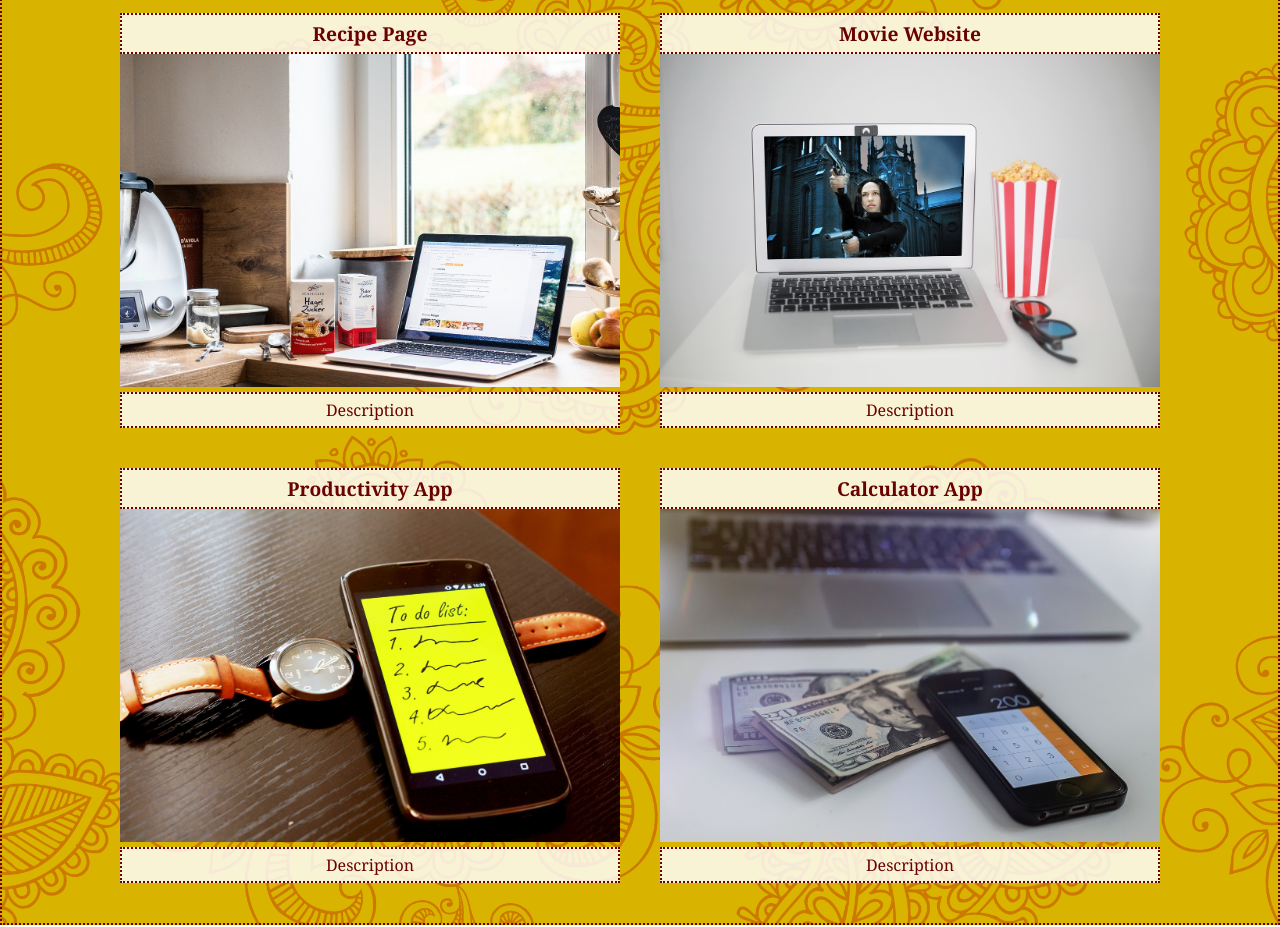
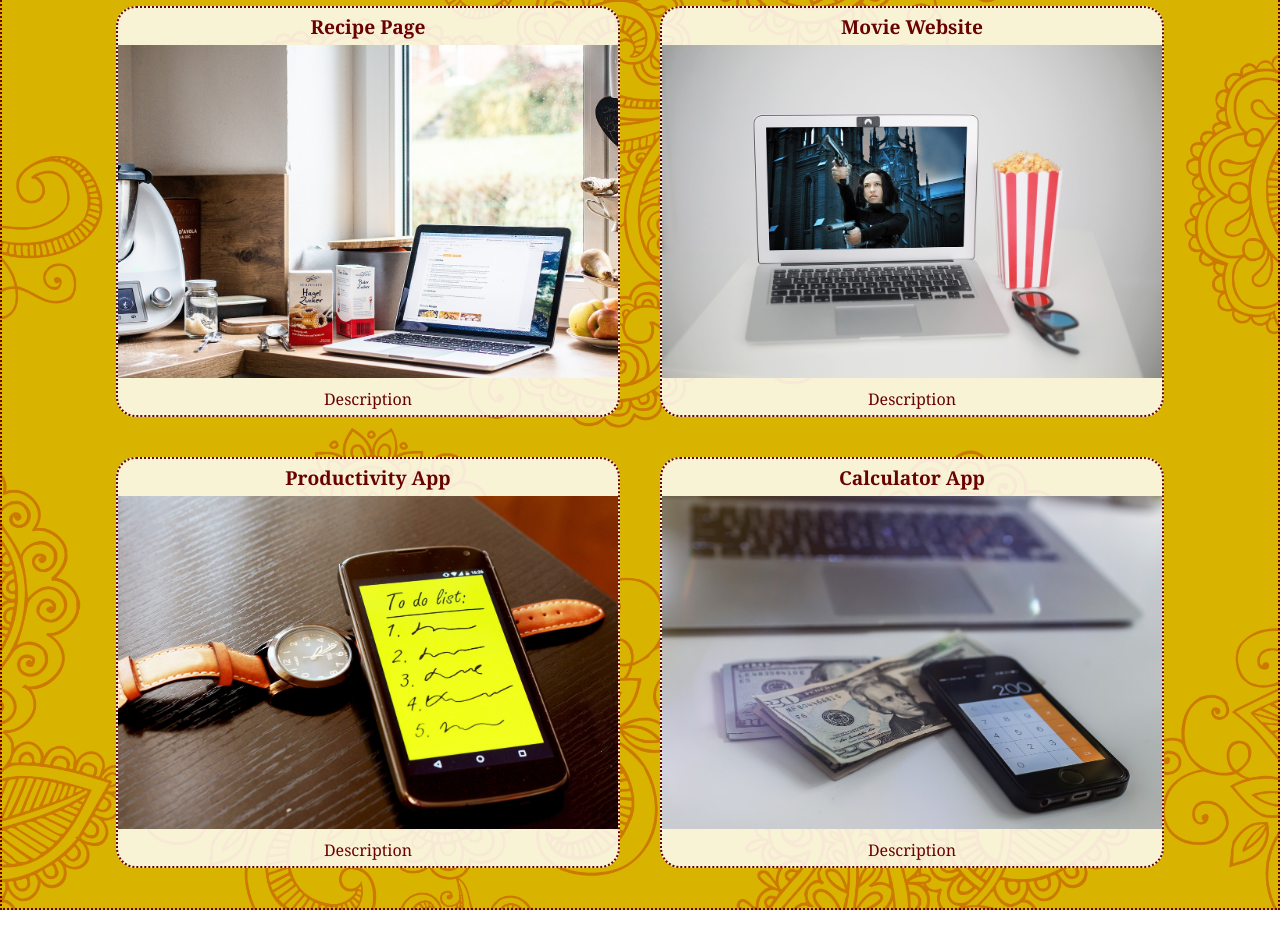
Before and after one commit to ramitaarora/html-css-portfolio, a plain HTML site: page index.html in a window 1280 px wide. Shown: the part 1769-2696 px from the top of the page. Drawn offline with Linux system fonts and the light colour scheme.

Commit message:
fixed project cards styling and links

```diff
--- a/index.html
+++ b/index.html
@@ -50,30 +50,30 @@
         <section id="projects">
             <h1>Projects</h1>
             <section class="project-cards">
-                <div class="card project-1">
-                    <a href="https://ramitaarora.github.io/horiseon-website-refactor/"><h2>Horiseon Refactor</h2></a>
-                    <a href="https://ramitaarora.github.io/horiseon-website-refactor/"><img src="./images/horiseon-screenshot.png" alt="horiseon-screenshot"/></a>
-                    <p>This project was the refactor of the Horiseon website, including cleaning up the the HTML, adding comments in the CSS and modernizing the code.</p>
+                <div class="card">
+                    <a href="https://ramitaarora.github.io/horiseon-website-refactor/"><h2>Horiseon Refactor</h2>
+                   <img src="./images/horiseon-screenshot.png" alt="horiseon-screenshot"/>
+                    <p>This project was the refactor of the Horiseon website, including cleaning up the the HTML, adding comments in the CSS and modernizing the code.</p></a>
                 </div>
-                <div class="card project-2">
-                    <a href="#"><h2>Recipe Page</h2></a>
-                    <a href="#"><img src="./images/recipe-page.jpg" alt="recipe-page" /></a>
-                    <p>Description</p>
+                <div class="card">
+                    <a href="#"><h2>Recipe Page</h2>
+                    <img src="./images/recipe-page.jpg" alt="recipe-page" />
+                    <p>Description</p></a>
                 </div>
-                <div class="card project-3">
-                    <a href="#"><h2>Movie Website</h2></a>
-                    <a href="#"><img src="./images/movie-website.jpg" alt="movie-website" /></a>
-                    <p>Description</p>
+                <div class="card">
+                    <a href="#"><h2>Movie Website</h2>
+                    <img src="./images/movie-website.jpg" alt="movie-website" />
+                    <p>Description</p></a>
                 </div>
-                <div class="card project-4">
-                    <a href="#"><h2>Productivity App</h2></a>
-                    <a href="#"><img src="./images/to-do-list.jpg" alt="productivity-app" /></a>
-                    <p>Description</p>
+                <div class="card">
+                    <a href="#"><h2>Productivity App</h2>
+                   <img src="./images/to-do-list.jpg" alt="productivity-app" />
+                    <p>Description</p></a>
                 </div>
-                <div class="card project-5">
-                    <a href="#"><h2>Calculator App</h2></a>
-                    <a href="#"><img src="./images/calculator.jpeg" alt="calculator" /></a>
-                    <p>Description</p>
+                <div class="card">
+                    <a href="#"><h2>Calculator App</h2>
+                    <img src="./images/calculator.jpeg" alt="calculator" />
+                    <p>Description</p></a>
                 </div>
             </section>
 
--- a/style.css
+++ b/style.css
@@ -128,6 +128,9 @@ footer p {
     height: auto;
     width: 500px;
     overflow: hidden;
+    background-color: var(--transparentwhite);
+    border: var(--border);
+    border-radius: 20px;
 }
 
 .project-cards {
@@ -142,10 +145,8 @@ footer p {
     margin: 0 auto;
     text-align: center;
     padding: 5px;
-    background-color: var(--transparentwhite);
     width: auto;
     height: auto;
-    border: var(--border);
 }
 
 .card h2:hover {
@@ -161,10 +162,8 @@ footer p {
 }
 
 .card p {
-    background-color: var(--transparentwhite);
     text-align: center;
     padding: 5px;
-    border: var(--border);
     margin: 0 auto;
 }
 
@@ -179,6 +178,7 @@ footer p {
     height: auto;
     width: 100%;
     margin: 0 auto;
+
 }
 
 /* Contact Me Styles */
```
